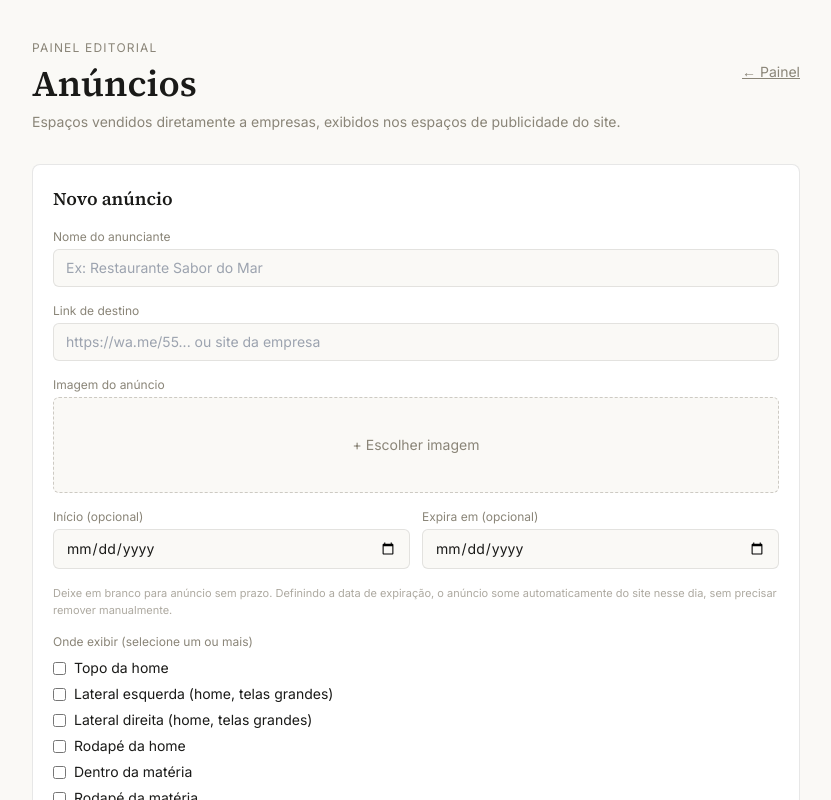
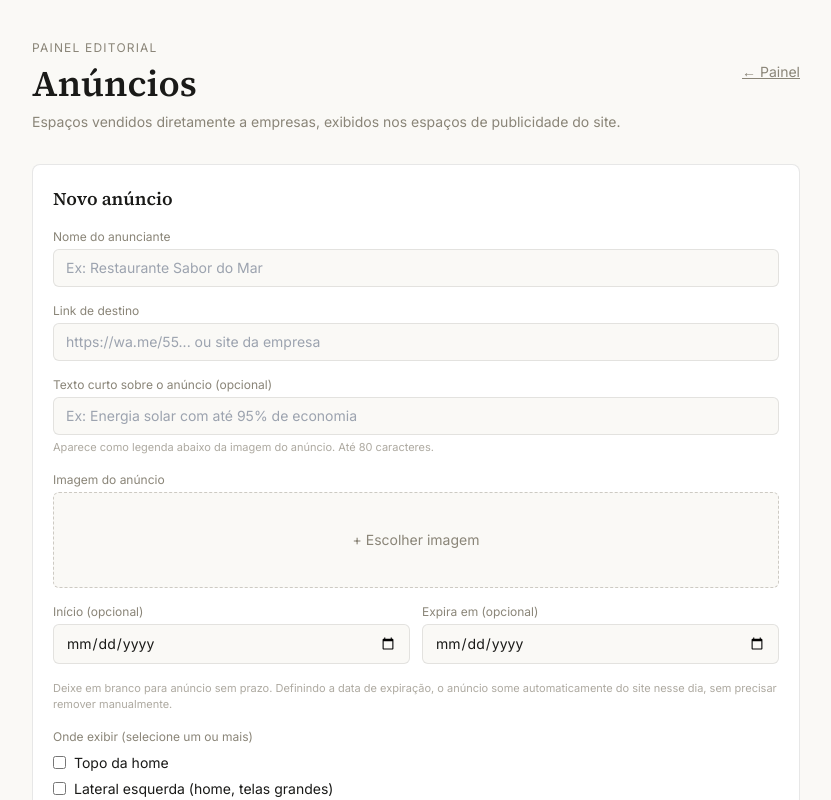
Before and after one commit to RdEngenharia/Jornal-Fato-em-Foco, a Next.js app: page /admin/anuncios in a window 1280 px wide. Shown: the top 800 px of the page, without its empty margins (224-1055 px from the left). Built offline with nearby package versions, Linux system fonts and the light colour scheme; no server answers; the database is empty.

Commit message:
Adiciona texto curto/legenda opcional nos anuncios

```diff
--- a/app/admin/anuncios/actions.ts
+++ b/app/admin/anuncios/actions.ts
@@ -15,6 +15,7 @@ const ALL_SLOTS = [
 
 export async function createAdAction(formData: FormData) {
   const advertiserName = String(formData.get("advertiserName"));
+  const description = String(formData.get("description") || "").trim() || null;
   const imageUrl = String(formData.get("imageUrl"));
   const linkUrl = String(formData.get("linkUrl"));
   const slotIds = ALL_SLOTS.filter((slot) => formData.get(`slot_${slot}`) === "on");
@@ -31,7 +32,7 @@ export async function createAdAction(formData: FormData) {
     redirect("/admin/anuncios?error=campos_obrigatorios");
   }
 
-  await createAdvertisement({ advertiserName, imageUrl, linkUrl, slotIds, startsAt, endsAt });
+  await createAdvertisement({ advertiserName, description, imageUrl, linkUrl, slotIds, startsAt, endsAt });
   revalidatePath("/");
   revalidatePath("/admin/anuncios");
   redirect("/admin/anuncios?created=1");
--- a/app/admin/anuncios/page.tsx
+++ b/app/admin/anuncios/page.tsx
@@ -86,6 +86,11 @@ export default async function AdsAdminPage() {
                   {ad.advertiser_name}
                 </p>
                 <p className="font-sans text-xs text-mute truncate">{ad.link_url}</p>
+                {ad.description && (
+                  <p className="font-sans text-xs text-ink/70 mt-0.5 italic">
+                    &quot;{ad.description}&quot;
+                  </p>
+                )}
                 {ad.ends_at && (
                   <p className={`font-sans text-xs mt-0.5 font-medium ${expiryStyle(ad.ends_at)}`}>
                     {expiryLabel(ad.ends_at)}
--- a/components/AdSlot.tsx
+++ b/components/AdSlot.tsx
@@ -19,9 +19,9 @@ export default async function AdSlot({ id, label = "Publicidade", minHeight = "1
         href={ad.link_url}
         target="_blank"
         rel="noopener noreferrer sponsored"
-        className="block relative rounded-lg overflow-hidden border border-ink/10"
-        style={{ minHeight }}
+        className="block rounded-lg overflow-hidden border border-ink/10"
       >
+        <div className="relative" style={{ minHeight }}>
           <img
             src={ad.image_url}
             alt={ad.advertiser_name}
@@ -30,6 +30,12 @@ export default async function AdSlot({ id, label = "Publicidade", minHeight = "1
           <span className="absolute top-1.5 right-1.5 bg-ink/70 text-white text-[9px] font-sans px-1.5 py-0.5 rounded uppercase tracking-wide">
             Publicidade
           </span>
+        </div>
+        {ad.description && (
+          <p className="font-sans text-xs text-ink/70 px-2.5 py-2 bg-white leading-snug">
+            {ad.description}
+          </p>
+        )}
       </Link>
     );
   }
--- a/components/NewAdForm.tsx
+++ b/components/NewAdForm.tsx
@@ -62,6 +62,21 @@ export default function NewAdForm() {
           placeholder="https://wa.me/55... ou site da empresa"
           className="w-full font-sans text-sm bg-paper border border-ink/10 rounded-md px-3 py-2 focus:border-terracotta"
         />
+      </div>
+
+      <div>
+        <label className="font-sans text-xs text-mute block mb-1">
+          Texto curto sobre o anúncio (opcional)
+        </label>
+        <input
+          name="description"
+          maxLength={80}
+          placeholder="Ex: Energia solar com até 95% de economia"
+          className="w-full font-sans text-sm bg-paper border border-ink/10 rounded-md px-3 py-2 focus:border-terracotta"
+        />
+        <p className="font-sans text-[11px] text-mute/70 mt-1">
+          Aparece como legenda abaixo da imagem do anúncio. Até 80 caracteres.
+        </p>
       </div>
 
       <div>
--- a/lib/db.ts
+++ b/lib/db.ts
@@ -214,6 +214,7 @@ export async function getArticleForAdmin(id: number): Promise<Article | null> {
 export type Advertisement = {
   id: number;
   advertiser_name: string;
+  description: string | null;
   image_url: string;
   link_url: string;
   slot_ids: string[];
@@ -248,6 +249,7 @@ export async function getActiveAdForSlot(slotId: string): Promise<Advertisement
 
 export async function createAdvertisement(input: {
   advertiserName: string;
+  description?: string | null;
   imageUrl: string;
   linkUrl: string;
   slotIds: string[];
@@ -255,11 +257,12 @@ export async function createAdvertisement(input: {
   endsAt?: string | null;
 }): Promise<number> {
   const { rows } = await sql.query(
-    `INSERT INTO advertisements (advertiser_name, image_url, link_url, slot_ids, starts_at, ends_at)
-     VALUES ($1, $2, $3, $4::text[], $5, $6)
+    `INSERT INTO advertisements (advertiser_name, description, image_url, link_url, slot_ids, starts_at, ends_at)
+     VALUES ($1, $2, $3, $4, $5::text[], $6, $7)
      RETURNING id;`,
     [
       input.advertiserName,
+      input.description ?? null,
       input.imageUrl,
       input.linkUrl,
       input.slotIds,
```
Also changed, not shown: scripts/migrate-add-ad-description.mjs (added, +24 -0 lines), 1 other file (tests, documents, lock files or other folders). Lines whose indentation alone changed are shown as unchanged.
